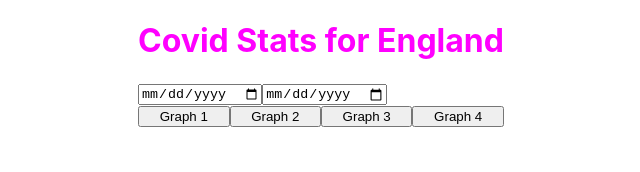
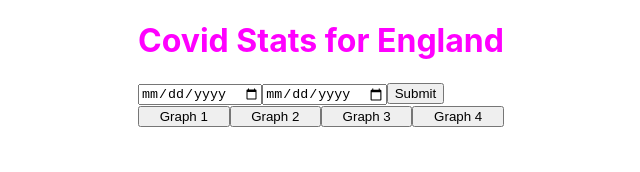
Before and after one commit to sharkand73/react_coronavirus_app_old, a React (Create React App) app: page / in a window 1280 px wide. Shown: the top 172 px of the page, without its empty margins (319-959 px from the left). Built offline with nearby package versions, Linux system fonts and the light colour scheme; no server answers.

Commit message:
datesForm events working.

```diff
--- a/src/components/DatesForm.js
+++ b/src/components/DatesForm.js
@@ -1,10 +1,30 @@
-import React from 'react';
+import React, {useState} from 'react';
 
-const DatesForm = () => {
+const DatesForm = ({processForm}) => {
+    const [startDate, setStartDate] = useState("");
+    const [endDate, setEndDate] = useState("")
+
+    const handleStartDate = (e) => {
+        setStartDate(e.target.value);
+    }
+    const handleEndDate = (e) => {
+        setEndDate(e.target.value);
+    }
+
+    const handleForm = (e) => {
+        e.preventDefault();
+        let dateRange = {
+            startDate: startDate,
+            endDate: endDate
+        };
+        processForm(dateRange);
+    }
+
     return (
-        <form className="dates-form">
-            <input type="date" className="date-input"/>
-            <input type="date" className="date-input"/>
+        <form className="dates-form" onSubmit={handleForm}>
+            <input type="date" className="date-input" value={startDate} onChange={handleStartDate}/>
+            <input type="date" className="date-input" value={endDate} onChange={handleEndDate}/>
+            <input type="submit"/>
         </form>
     )
 };
--- a/src/containers/MainContainer.js
+++ b/src/containers/MainContainer.js
@@ -19,13 +19,17 @@ const MainContainer = () => {
 
     console.log(data.dailyCases);
 
+    const processForm  = function(dateRange){
+        console.log(dateRange.startDate);
+        // create filtered array using dates
+    }
 
     return (
         <>
             <header>
                 <h1>Covid Stats for England</h1>
             </header>
-            <DatesForm className="dates-form"/>
+            <DatesForm className="dates-form" processForm={processForm}/>
             <Panel className="panel"/>
 
         </>
```
